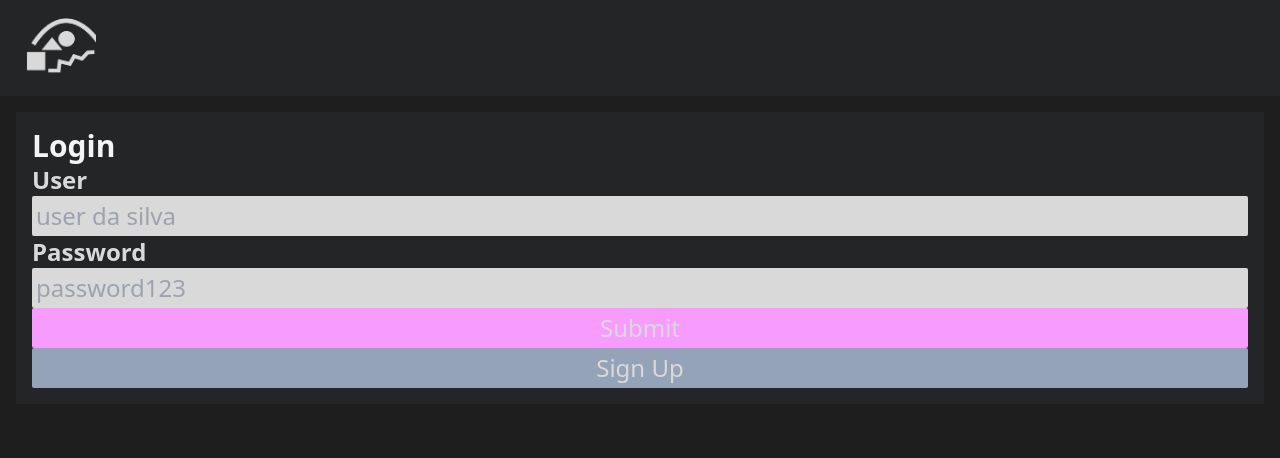
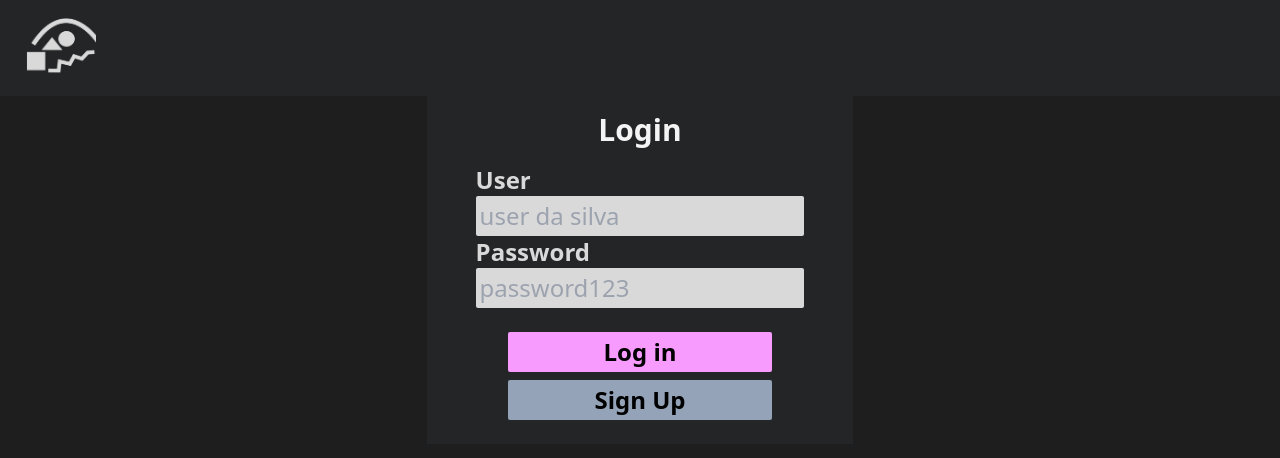
Before and after one commit to Hugo-Davi/smle-front, a React (Vite) app: page /login in a window 1280 px wide. Shown: the top 458 px of the page. Built offline with nearby package versions, Linux system fonts and the light colour scheme.

Commit message:
Login e Sign up CSS

```diff
--- a/src/pages/auth/Login.jsx
+++ b/src/pages/auth/Login.jsx
@@ -9,11 +9,13 @@ const Login = () => {
     }
 
     return (
-        <div>
+        <div className='m-auto'>
             <form
-                className='block p-4 m-4 text-2xl bg-baltic-900'
+                className='block w-11/12 p-4 m-auto text-2xl bg-baltic-900 md:w-1/3'
                 onSubmit={handleSubmit(onSubmit)}>
-                <h1 className='p-0 m-auto text-3xl font-bold align-center text-zinc-100'>Login</h1>
+                <h1 className='text-3xl font-bold text-center text-zinc-100'>Login</h1>
+                <div
+                    className='mx-auto my-4 md:w-5/6'>
                     <label className='font-bold' htmlFor='username'>User</label>
                     <input
                         className='w-full p-1 text-black rounded-sm bg-baltic-50'
@@ -31,16 +33,19 @@ const Login = () => {
                         name='password'
                         { ... register('password') }
                     />
-
+                </div>
+                <div
+                    className='w-full mx-auto my-2 font-bold text-black md:w-2/3'>
                     <button
-                    className='w-full py-1 rounded-sm bg-fuchsia-350'
+                        className='w-full py-1 mt-2 rounded-sm bg-fuchsia-350'
                         type='submit'>
-                    Submit
+                        Log in
                     </button>
                     <button
-                    className='w-full py-1 rounded-sm bg-slate-400'>
+                        className='w-full py-1 mt-2 rounded-sm bg-slate-400'>
                         Sign Up
                     </button>
+                </div>
             </form>
         </div>
     )
--- a/src/pages/auth/Signup.jsx
+++ b/src/pages/auth/Signup.jsx
@@ -9,32 +9,54 @@ const Signup = () => {
     }
 
     return (
-        <div>
-            <form
-                onSubmit={handleSubmit(onSubmit)}
-            >
-
-                <label htmlFor='username'>User</label>
+        <div className='m-auto'>
+        <form
+            className='block w-11/12 p-4 m-auto text-2xl bg-baltic-900 md:w-1/3'
+            onSubmit={handleSubmit(onSubmit)}>
+            <h1 className='text-3xl font-bold text-center text-zinc-100'>Sign Up</h1>
+            <div
+                className='mx-auto my-4 md:w-5/6'>
+                <label className='font-bold' htmlFor='username'>User</label>
                 <input
+                    className='w-full p-1 text-black rounded-sm bg-baltic-50'
+                    placeholder='user da silva'
                     type='text'
                     name='username'
-                    { ... register(username) }
+                    { ... register('username') }
                 />
 
-                <label htmlFor='password'>Password</label>
+                <label className='font-bold' htmlFor='password'>Password</label>
                 <input
+                    className='w-full p-1 text-black rounded-sm bg-baltic-50'
+                    placeholder='password123'
                     type='password'
                     name='password'
-                    { ... register(password) }
+                    { ... register('password') }
                 />
 
+                <label className='font-bold' htmlFor='password'>Password again</label>
+                <input
+                    className='w-full p-1 text-black rounded-sm bg-baltic-50'
+                    placeholder='password123'
+                    type='password'
+                    name='password'
+                    { ... register('password') }
+                />
+            </div>
+            <div
+                className='w-full mx-auto my-2 font-bold text-black md:w-2/3'>
                 <button
-                    type='submit'
-                >
-                    Submit
+                    className='w-full py-1 mt-2 rounded-sm bg-fuchsia-350'
+                    type='submit'>
+                    Sign Up
                 </button>
-            </form>
-        </div>
+                <button
+                    className='w-full py-1 mt-2 rounded-sm bg-slate-400'>
+                    Log In
+                </button>
+            </div>
+        </form>
+    </div>
     )
 }
 
```
Lines whose indentation alone changed are shown as unchanged.
